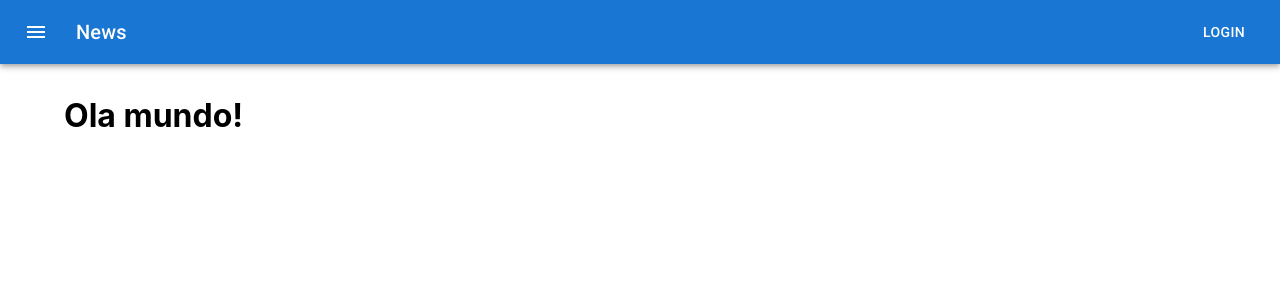
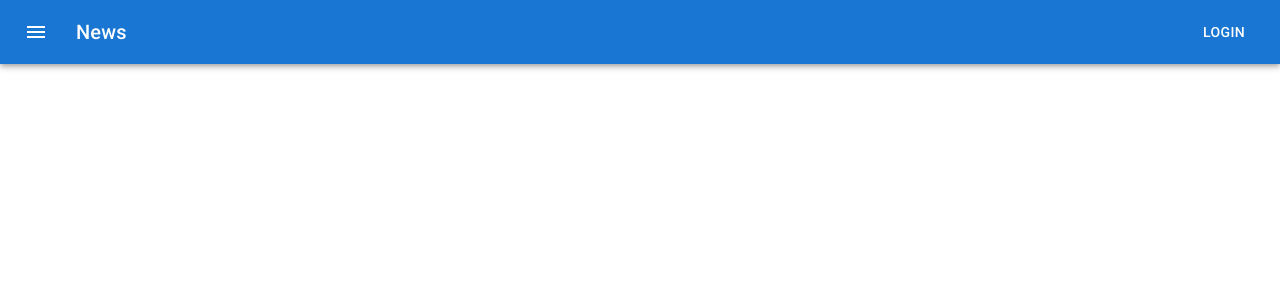
Before and after one commit to LucasGois1/admin-catalog-frontend, a React (Create React App) app: page / in a window 1280 px wide. Shown: the top 300 px of the page. Built offline with nearby package versions, Linux system fonts and the light colour scheme.

Commit message:
feat: :sparkles: add new components
CreateCategory, EditCategory and ListCategory

```diff
--- a/src/components/Layout.tsx
+++ b/src/components/Layout.tsx
@@ -4,7 +4,10 @@ import React from "react";
 export function Layout({ children }: { children: React.ReactNode }) {
   return (
     <Box>
-      <Container maxWidth="lg" sx={{ mt: 4, mb: 4, bg: "white" }}>
+      <Container
+        maxWidth="lg"
+        sx={{ mt: 4, mb: 4, bg: "white", color: "white" }}
+      >
         {children}
       </Container>
     </Box>
--- /dev/null
+++ b/src/features/categories/index.ts
@@ -0,0 +1,3 @@
+export * from "./CreateCategory";
+export * from "./EditCategory";
+export * from "./ListCategories";
```
Also changed, not shown: src/config/theme.ts (added, +10 -0 lines), src/features/categories/CreateCategory.tsx (added, +10 -0 lines), src/features/categories/EditCategory.tsx (added, +10 -0 lines), src/features/categories/ListCategories.tsx (added, +10 -0 lines).
